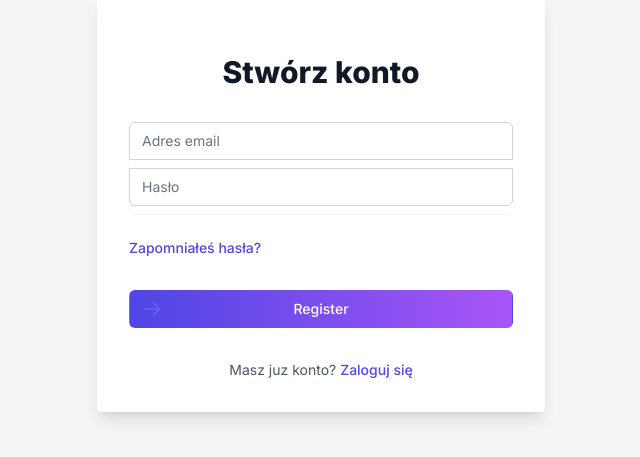
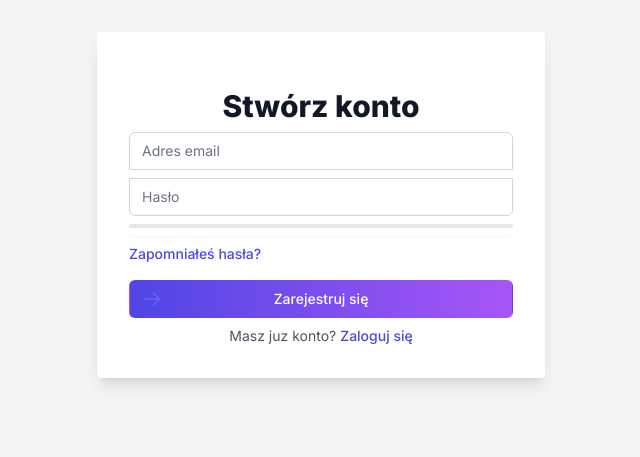
Before and after one commit to gabriela-plis/finance-tracker, a Next.js app in the folder frontend/: page /auth/register in a window 1280 px wide. Shown: the part 195-652 px from the top of the page, without its empty margins (319-959 px from the left). Built offline with nearby package versions, Linux system fonts and the light colour scheme.

Commit message:
feat: button component, password strength in register

```diff
--- a/frontend/package.json
+++ b/frontend/package.json
@@ -28,6 +28,10 @@
     "react-redux": "^8.1.0",
     "redux": "^4.2.1",
     "tailwindcss": "3.3.2",
-    "typescript": "5.1.3"
+    "typescript": "5.1.3",
+    "zxcvbn": "^4.4.2"
+  },
+  "devDependencies": {
+    "@types/zxcvbn": "^4.4.1"
   }
 }
--- a/frontend/src/app/auth/login/page.tsx
+++ b/frontend/src/app/auth/login/page.tsx
@@ -6,6 +6,7 @@ import { IData } from "@/types/typesLogin";
 import Link from "next/link";
 
 import styles from './Login.module.css';
+import Button from "@/components/Button";
 
 
 export default function Page() {
@@ -98,26 +99,7 @@ export default function Page() {
                   </div>
                 </div>
                 <div>
-                  <button
-                    type="submit"
-                    disabled={loading}
-                    className={`group relative w-full flex justify-center py-2 px-4 border border-transparent text-sm font-medium rounded-md text-white bg-gradient-to-r from-indigo-600 to-purple-500 hover:from-indigo-700 hover:to-purple-600 focus:outline-none focus:ring-2 focus:ring-offset-2 focus:ring-indigo-500 ${
-                        loading && 'opacity-50 cursor-not-allowed'
-                      }`}
-                  >
-                    <span className="absolute left-0 inset-y-0 flex items-center pl-3">
-                      <svg
-                        className={`h-5 w-5 text-indigo-500 group-hover:text-indigo-400 ${loading && 'animate-spin'}`}
-                        xmlns="http://www.w3.org/2000/svg"
-                        fill="none"
-                        viewBox="0 0 24 24"
-                        stroke="currentColor"
-                      >
-                        <path strokeLinecap="round" strokeLinejoin="round" strokeWidth={2} d="M14 5l7 7m0 0l-7 7m7-7H3" />
-                      </svg>
-                    </span>
-                    {loading ? 'Logowanie...' : 'Zaloguj się'}
-                  </button>
+                  <Button type="submit" loading={loading} buttonFunction="login"/>
                 </div>
               </div>
             </form>
--- a/frontend/src/app/auth/register/page.tsx
+++ b/frontend/src/app/auth/register/page.tsx
@@ -5,8 +5,14 @@ import { HiOutlineMail, HiOutlineLockClosed } from 'react-icons/hi';
 import Link from 'next/link';
 import { IData } from '@/types/typesRegister';
 
+import styles from './Register.module.css';
+import Button from '@/components/Button';
+import calculatePasswordStrength from '@/utils/functions/calculatePasswordStrength';
 
-import styles from './Register.module.css';
+
+const passwordStrengthColors = ['', 'bg-red-500', 'bg-yellow-500', 'bg-yellow-400', 'bg-green-500'];
+
+
 
 export default function Page() {
   const {
@@ -15,6 +21,7 @@ export default function Page() {
     formState: { errors },
   } = useForm<IData>();
   const [loading, setLoading] = useState(false);
+  const [passwordStrength, setPasswordStrength] = useState(0);
 
   const onSubmit: SubmitHandler<IData> = async (data) => {
     setLoading(true);
@@ -38,11 +45,11 @@ export default function Page() {
 
   return (
     <section className="min-h-screen flex items-center justify-center bg-gray-100 py-12 px-4 sm:px-6 lg:px-8">
-      <div className="max-w-md w-full space-y-8 bg-white p-8 rounded shadow-lg">
+      <div className="max-w-md w-full space-y-2 bg-white p-8 rounded shadow-lg">
         <div>
           <h2 className="mt-6 text-center text-3xl font-extrabold text-gray-900">Stwórz konto</h2>
         </div>
-        <form className="mt-8 space-y-6" onSubmit={handleSubmit(onSubmit)}>
+        <form className="mt-8 space-y-2" onSubmit={handleSubmit(onSubmit)}>
           <div className="rounded-md shadow-sm -space-y-px">
             <div className="flex flex-col gap-2">
               <label htmlFor="email-address" className="sr-only">
@@ -58,9 +65,8 @@ export default function Page() {
                   type="email"
                   autoComplete="email"
                   required
-                  className={`appearance-none rounded-none relative block w-full px-3 py-2 border ${
-                    errors.email ? 'border-red-300' : 'border-gray-300'
-                  } placeholder-gray-500 text-gray-900 rounded-t-md focus:outline-none focus:ring-indigo-500 focus:border-indigo-500 focus:z-10 sm:text-sm ${styles.input}`}
+                  className={`appearance-none rounded-none relative block w-full px-3 py-2 border ${errors.email ? 'border-red-300' : 'border-gray-300'
+                    } placeholder-gray-500 text-gray-900 rounded-t-md focus:outline-none focus:ring-indigo-500 focus:border-indigo-500 focus:z-10 sm:text-sm ${styles.input}`}
                   placeholder="Adres email"
                 />
                 {errors.email && <span className="text-red-500 text-sm">To pole jest wymagane</span>}
@@ -78,12 +84,20 @@ export default function Page() {
                     {...register('password', { required: true })}
                     type="password"
                     autoComplete="new-password"
+                    onChange={(e) => setPasswordStrength(calculatePasswordStrength(e.target.value))}
                     required
-                    className={`appearance-none rounded-none relative block w-full px-3 py-2 border ${
-                      errors.password ? 'border-red-300' : 'border-gray-300'
-                    } placeholder-gray-500 text-gray-900 rounded-b-md focus:outline-none focus:ring-indigo-500 focus:border-indigo-500 focus:z-10 sm:text-sm`}
+                    className={`appearance-none rounded-none relative block w-full px-3 py-2 border ${errors.password ? 'border-red-300' : 'border-gray-300'
+                      } placeholder-gray-500 text-gray-900 rounded-b-md focus:outline-none focus:ring-indigo-500 focus:border-indigo-500 focus:z-10 sm:text-sm`}
                     placeholder="Hasło"
                   />
+                  <div className="h-1 mt-2 bg-gray-200 rounded-sm">
+                    <div
+                      className={`h-full rounded-sm ${passwordStrengthColors[passwordStrength]
+                        } transition-all duration-500`}
+                      style={{ width: `${passwordStrength * 25}%` }}
+                    ></div>
+                  </div>
+
                 </div>
                 {errors.password && <span className="text-red-500 text-sm">To pole jest wymagane</span>}
               </div>
@@ -97,26 +111,7 @@ export default function Page() {
             </div>
           </div>
           <div>
-            <button
-              type="submit"
-              disabled={loading}
-              className={`group relative w-full flex justify-center py-2 px-4 border border-transparent text-sm font-medium rounded-md text-white bg-gradient-to-r from-indigo-600 to-purple-500 hover:from-indigo-700 hover:to-purple-600 focus:outline-none focus:ring-2 focus:ring-offset-2 focus:ring-indigo-500 ${
-                loading && 'opacity-50 cursor-not-allowed'
-              }`}
-            >
-              <span className="absolute left-0 inset-y-0 flex items-center pl-3">
-                <svg
-                  className={`h-5 w-5 text-indigo-500 group-hover:text-indigo-400 ${loading && 'animate-spin'}`}
-                  xmlns="http://www.w3.org/2000/svg"
-                  fill="none"
-                  viewBox="0 0 24 24"
-                  stroke="currentColor"
-                >
-                  <path strokeLinecap="round" strokeLinejoin="round" strokeWidth={2} d="M14 5l7 7m0 0l-7 7m7-7H3" />
-                </svg>
-              </span>
-              {loading ? 'Registering...' : 'Register'}
-            </button>
+            <Button type="submit" loading={loading} buttonFunction='register' />
           </div>
         </form>
         <div className="flex items-center justify-center mt-4">
--- /dev/null
+++ b/frontend/src/components/Button.tsx
@@ -0,0 +1,28 @@
+"use client";
+import { IButton } from '@/types/typesButton';
+
+
+export default function Button({ type, loading, buttonFunction }: IButton) {
+
+    return (
+        <button
+            type={type}
+            disabled={loading}
+            className={`group relative w-full flex justify-center py-2 px-4 border border-transparent text-sm font-medium rounded-md text-white bg-gradient-to-r from-indigo-600 to-purple-500 hover:from-indigo-700 hover:to-purple-600 focus:outline-none focus:ring-2 focus:ring-offset-2 focus:ring-indigo-500 ${loading && 'opacity-50 cursor-not-allowed'
+                }`}
+        >
+            <span className="absolute left-0 inset-y-0 flex items-center pl-3">
+                <svg
+                    className={`h-5 w-5 text-indigo-500 group-hover:text-indigo-400 ${loading && 'animate-spin'}`}
+                    xmlns="http://www.w3.org/2000/svg"
+                    fill="none"
+                    viewBox="0 0 24 24"
+                    stroke="currentColor"
+                >
+                    <path strokeLinecap="round" strokeLinejoin="round" strokeWidth={2} d="M14 5l7 7m0 0l-7 7m7-7H3" />
+                </svg>
+            </span>
+            {loading ? 'Proszę czekać...' : buttonFunction === 'register' ? 'Zarejestruj się' : 'Zaloguj się'}
+        </button>
+    )
+}
--- /dev/null
+++ b/frontend/src/types/typesButton.ts
@@ -0,0 +1,7 @@
+import { ButtonHTMLAttributes } from "react";
+
+export interface IButton {
+    loading: boolean;
+    type: ButtonHTMLAttributes<HTMLButtonElement>["type"];
+    buttonFunction: string;
+}
--- /dev/null
+++ b/frontend/src/utils/functions/calculatePasswordStrength.ts
@@ -0,0 +1,7 @@
+import zxcvbn from 'zxcvbn';
+
+export default function calculatePasswordStrength(password: string) {
+    const result = zxcvbn(password);
+    const score = result.score;
+    return score;
+}
```
Also changed, not shown: 1 other file (tests, documents, lock files or other folders).
